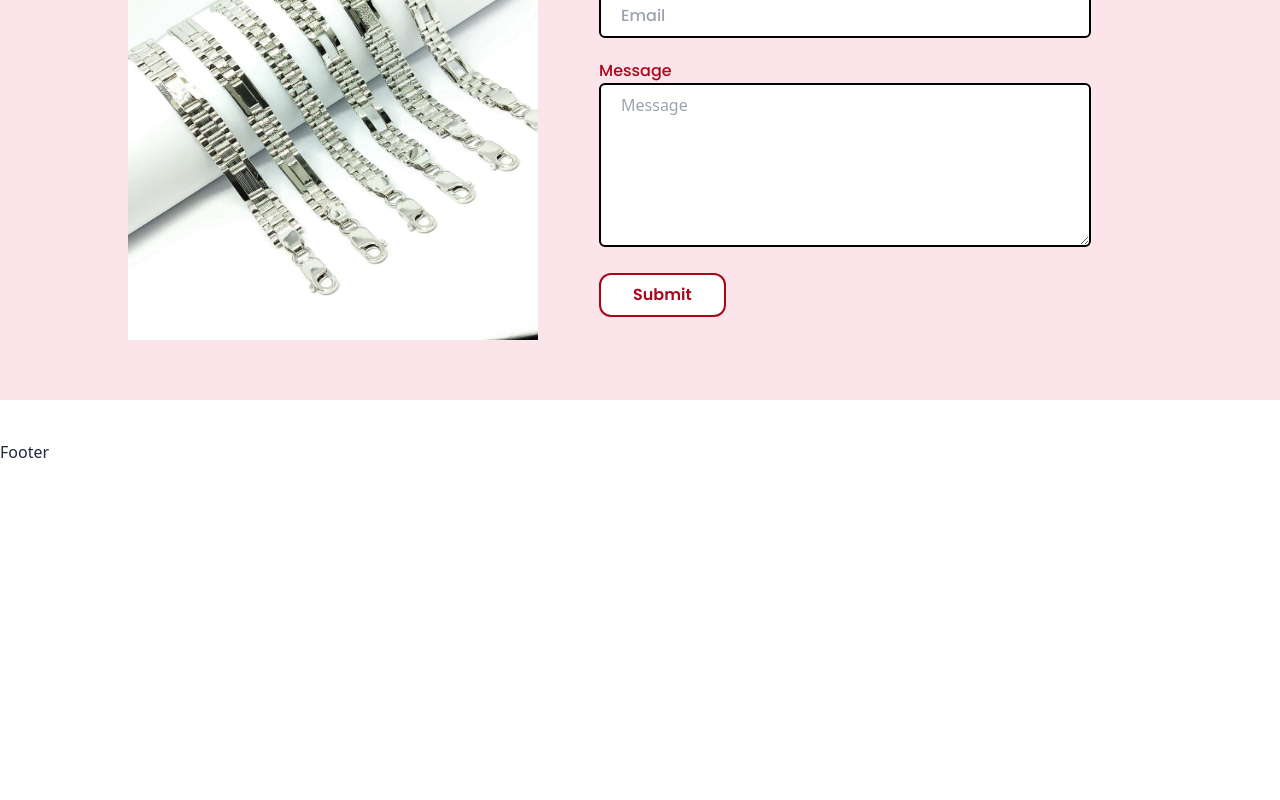
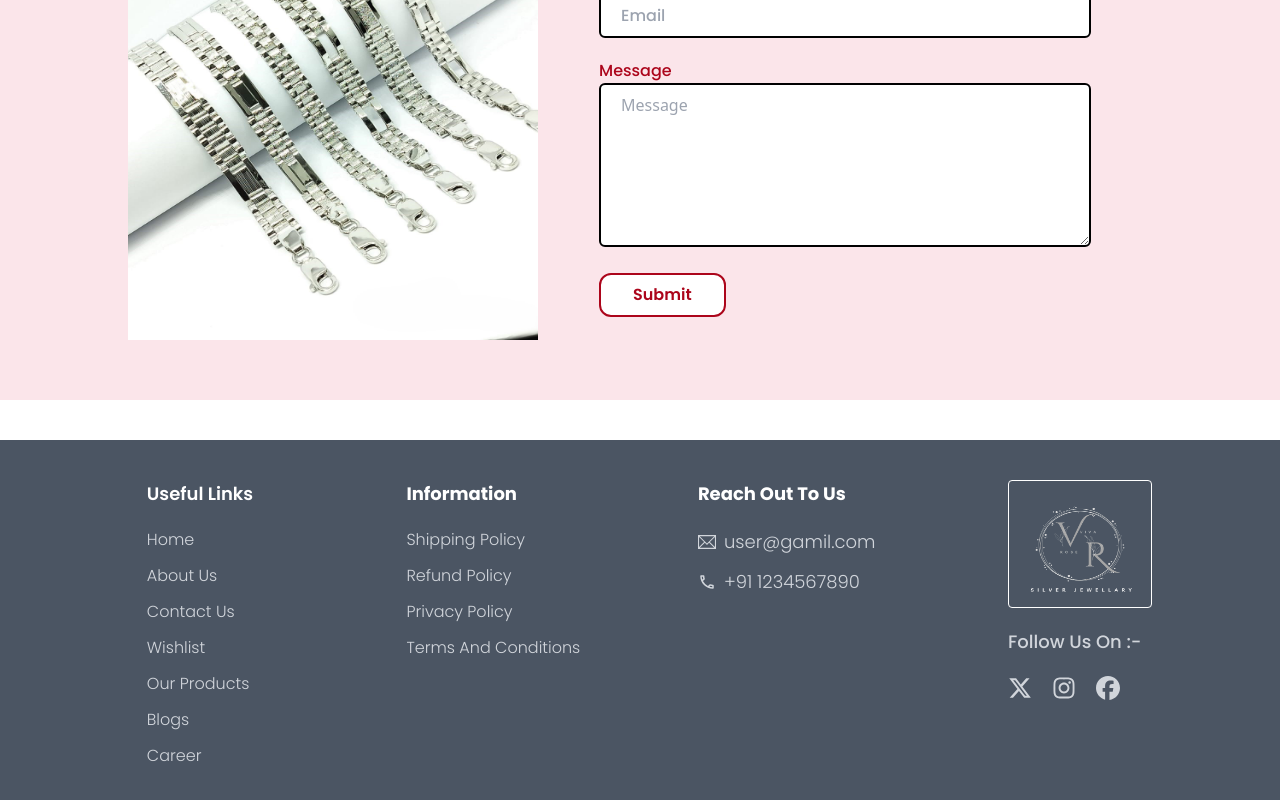
Before and after one commit to Av-Akshay/viva-rose, a React (Vite) app in the folder frontend/: page / in a window 1280 px wide. Shown: the part 1839-2639 px from the top of the page. Before the commit the page ends 2303 px from the top, so only its background shows below. Built offline with nearby package versions, Linux system fonts and the light colour scheme; a web font is replaced by a local one.

Commit message:
make footer

```diff
--- a/frontend/src/Components/Footer.jsx
+++ b/frontend/src/Components/Footer.jsx
@@ -1,9 +1,113 @@
 import React from "react";
+import { Link, Links } from "react-router-dom";
+import { TfiEmail } from "react-icons/tfi";
+import { MdOutlineLocalPhone } from "react-icons/md";
+import { FaXTwitter, FaInstagram, FaFacebook } from "react-icons/fa6";
+
+import { logo } from "../utils/icons";
 
 const Footer = () => {
   return (
-    <div>
-      <h1>Footer</h1>
+    <div className="w-full bg-gray-600 py-10">
+      <div className="w-11/12 mx-auto grid grid-cols-4 grid-rows-1">
+        <div className="flex justify-center">
+          <div className="flex flex-col gap-5">
+            <h2 className="font-poppinsSemibold capitalize text-white text-lg ">
+              useful links
+            </h2>
+            <ul className="flex flex-col gap-3 font-poppinsLight text-base capitalize text-gray-300">
+              <li>
+                <Link>Home</Link>
+              </li>
+              <li>
+                <Link>about us</Link>
+              </li>
+              <li>
+                <Link>contact us</Link>
+              </li>
+              <li>
+                <Link>wishlist</Link>
+              </li>
+              <li>
+                <Link>our products</Link>
+              </li>
+              <li>
+                <Link>Blogs</Link>
+              </li>
+              <li>
+                <Link>Career</Link>
+              </li>
+            </ul>
+          </div>
+        </div>
+        <div className="flex justify-center">
+          <div className="flex flex-col gap-5">
+            <h2 className="font-poppinsBold capitalize text-white text-lg">
+              Information
+            </h2>
+            <ul className="flex flex-col gap-3 font-poppinsLight text-base capitalize text-gray-300">
+              <li>
+                <Link>Shipping Policy</Link>
+              </li>
+              <li>
+                <Link> refund policy</Link>
+              </li>
+              <li>
+                <Link>privacy policy</Link>
+              </li>
+              <li>
+                <Link>terms and conditions</Link>
+              </li>
+            </ul>
+          </div>
+        </div>
+        <div className="flex justify-center">
+          <div className="flex flex-col gap-5 ">
+            <h2 className="capitalize text-lg font-poppinsBold text-white">
+              {" "}
+              Reach Out to us
+            </h2>
+            <div className="flex flex-col gap-3 text-lg font-poppinsLight">
+              <p className="flex items-center gap-2 text-gray-300">
+                <span>
+                  {" "}
+                  <TfiEmail />{" "}
+                </span>
+                user@gamil.com
+              </p>
+              <p className="flex items-center gap-2 text-gray-300">
+                <span>
+                  {" "}
+                  <MdOutlineLocalPhone />{" "}
+                </span>
+                +91 1234567890
+              </p>
+            </div>
+          </div>
+        </div>
+        <div className="flex justify-center">
+          <div className=" flex flex-col gap-5">
+            <Link>
+              <img
+                className=" border border-white w-36 h-32 rounded"
+                src={logo}
+                alt="logo"
+              />
+            </Link>
+            <div className="flex flex-col gap-5">
+              <h2 className="capitalize text-gray-300 font-poppinsMedium text-lg">
+                {" "}
+                Follow us on :-{" "}
+              </h2>
+              <div className="flex gap-5 items-center">
+                <FaXTwitter className="w-6 h-6 text-gray-300 font-poppinsLight" />
+                <FaInstagram className="w-6 h-6 text-gray-300 font-poppinsLight" />
+                <FaFacebook className="w-6 h-6 text-gray-300 font-poppinsLight" />
+              </div>
+            </div>
+          </div>
+        </div>
+      </div>
     </div>
   );
 };
--- a/frontend/tailwind.config.js
+++ b/frontend/tailwind.config.js
@@ -22,6 +22,7 @@ export default {
         lightColor: "#D3022C",
         extraLight: "#FBE5EA",
         ratingColor: "#ffa534",
+        footerColor: "#292727",
       },
       gridTemplateColumns: {
         "wishlist-layout-one": " 1.4fr 0.6fr 1fr",
```
